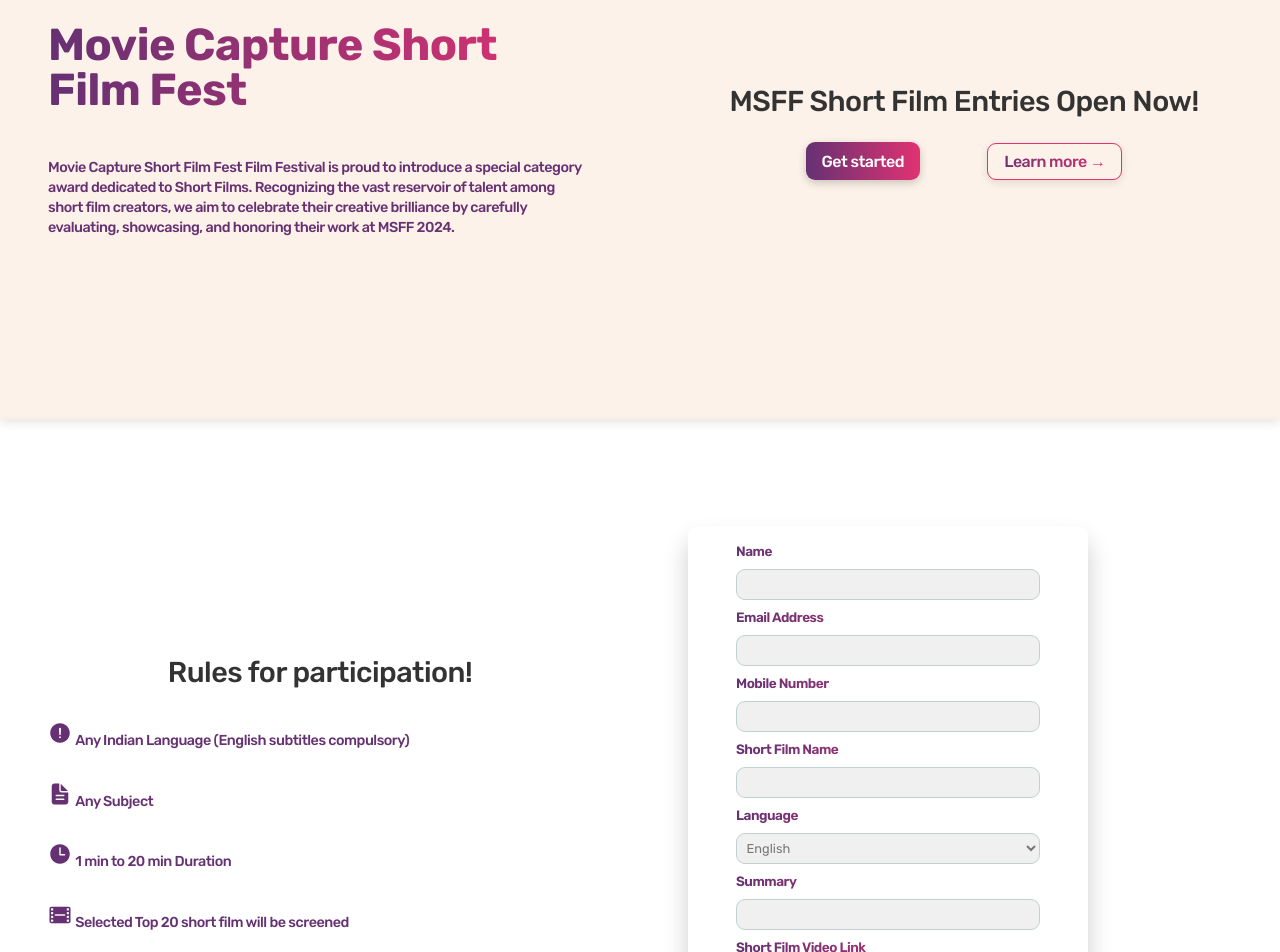
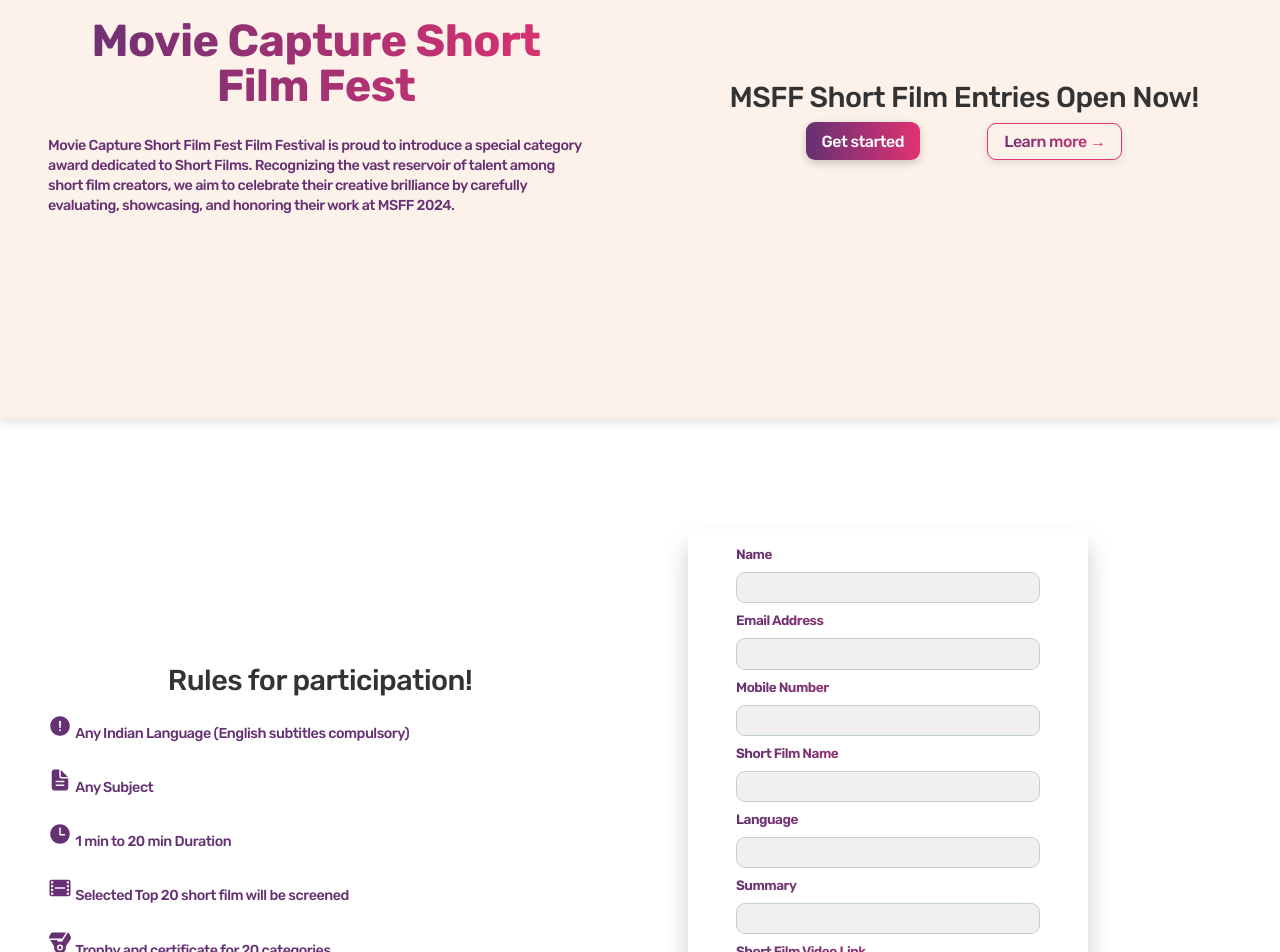
Before and after one commit to ShilpiParashar/MSFF_PROJECT, a React (Create React App) app in the folder frontend/: page / in a window 1280 px wide. Shown: the part 180-1132 px from the top of the page. Built offline with nearby package versions, Linux system fonts and the light colour scheme.

Commit message:
Participants list page added

```diff
--- a/frontend/public/index.html
+++ b/frontend/public/index.html
@@ -29,6 +29,19 @@
       href="https://cdnjs.cloudflare.com/ajax/libs/ionicons/5.4.0/ionicons.min.css"
     />
 
+    <link
+      href="https://cdn.jsdelivr.net/npm/bootstrap@5.0.2/dist/css/bootstrap.min.css"
+      rel="stylesheet"
+      integrity="sha384-EVSTQN3/azprG1Anm3QDgpJLIm9Nao0Yz1ztcQTwFspd3yD65VohhpuuCOmLASjC"
+      crossorigin="anonymous"
+    />
+
+    <script
+      src="https://cdn.jsdelivr.net/npm/bootstrap@5.3.3/dist/js/bootstrap.bundle.min.js"
+      integrity="sha384-YvpcrYf0tY3lHB60NNkmXc5s9fDVZLESaAA55NDzOxhy9GkcIdslK1eN7N6jIeHz"
+      crossorigin="anonymous"
+    ></script>
+
     <!--
       Notice the use of %PUBLIC_URL% in the tags above.
       It will be replaced with the URL of the `public` folder during the build.
--- a/frontend/src/pages/MainPage.module.css
+++ b/frontend/src/pages/MainPage.module.css
@@ -13,12 +13,12 @@
   color: #653173;
   margin-bottom: 0.5rem;
   font-weight: 410;
+  justify-content: baseline;
 }
 .textbox h1 {
   font-size: 2.8rem;
   line-height: 1;
   font-weight: 800;
-  color: #333;
   background: linear-gradient(90deg, #653173, #e13272);
   -webkit-background-clip: text;
   color: transparent;
@@ -37,12 +37,6 @@
   text-align: center;
 }
 
-.small {
-  font-size: 1.2rem;
-  color: #66c873;
-  font-weight: 450;
-  line-height: 1.2;
-}
 .container {
   width: 100%;
   /* padding: 0 3%; */
--- a/frontend/src/pages/ParticipantForm.js
+++ b/frontend/src/pages/ParticipantForm.js
@@ -171,22 +171,12 @@ const ParticipantForm = () => {
         </div>
         <div className={classes.control}>
           <label htmlFor="lng">Language</label>
-          <select
-            name="enteredlanguage"
-            id="lng"
-            defaultValue={"Select a Language"}
+          <input
+            name="enteredLng"
+            type="text"
+            id="Enter language"
             onChange={(e) => setlng(e.target.value)}
-          >
-            <option value="" disabled>
-              Select a language
-            </option>
-            <option value="english">English</option>
-            <option value="hindi">Hindi</option>
-            <option value="Kannada">Kannada </option>
-            <option value="Malayalam">Malayalam</option>
-            <option value="Tamil">Tamil</option>
-            <option value="Telegu">Telegu</option>
-          </select>
+          />
         </div>
         <div className={classes.control}>
           <label htmlFor="summary">Summary</label>
@@ -212,13 +202,6 @@ const ParticipantForm = () => {
         <div className={classes.actions}>
           <h2>Nomination Fees is &#8377; 2000/-</h2>
           <div className={styles.box}>
-            {/* <button
-              type="button"
-              className={styles.paybtn}
-              // onClick={paymentHandler}
-            >
-              Pay Now!
-            </button> */}
             <button className={`${styles.submitbtn} ${styles["btn--outline"]}`}>
               Submit
             </button>
--- a/frontend/src/pages/TablePage.js
+++ b/frontend/src/pages/TablePage.js
@@ -1,33 +1,50 @@
 import React from "react";
+import { useState } from "react";
+import axios from "axios";
 import classes from "./TablePage.module.css";
+
 const TablePage = () => {
+  const [data, setdata] = useState([]);
+
+  axios.get("http://localhost:4000/participants").then(
+    (response) => {
+      console.log(response);
+      setdata(response.data.data);
+    },
+    (err) => {
+      console.log(err);
+    }
+  );
+
   return (
     <div>
-      <h2>Paticipants Data</h2>
-      <table className="my-table">
+      <h1>Participants Data</h1>
+      <table class="table table-striped table-hover">
         <thead>
-          <tr>
+          <tr class="shadow-sm mb-5 bg-body rounded">
+            <th>#</th>
             <th>Name</th>
             <th>Email</th>
             <th>Phone no.</th>
             <th>Short Film Name</th>
             <th>Language</th>
             <th>Short Film Summary</th>
-            <th>Drive Link</th>
+            <th>Video Link</th>
           </tr>
         </thead>
         <tbody>
-          <tr>
-            <td>1</td>
-            <td>John</td>
-            <td>30</td>
-          </tr>
-          <tr>
-            <td>2</td>
-            <td>Jane</td>
-            <td>25</td>
-          </tr>
-          {/* Add more rows as needed */}
+          {data.map((participant, key) => (
+            <tr>
+              <td>{key + 1}</td>
+              <td>{participant.name}</td>
+              <td>{participant.mobileNumber}</td>
+              <td>{participant.email}</td>
+              <td>{participant.language}</td>
+              <td>{participant.shortFilmName}</td>
+              <td>{participant.shortFilmSummary}</td>
+              <td>{participant.driveLink}</td>
+            </tr>
+          ))}
         </tbody>
       </table>
     </div>
--- a/frontend/src/pages/TablePage.module.css
+++ b/frontend/src/pages/TablePage.module.css
@@ -1,23 +1,28 @@
-.my-table {
-  border-collapse: collapse;
-  width: 100%;
+td {
+  padding: 0.5rem 0;
+  font-size: 0.8rem;
+  line-height: 0.9;
+  color: #333;
+  margin-bottom: 0.5rem;
+  font-weight: 400;
 }
 
-.my-table th,
-.my-table td {
-  border: 1px solid #ddd;
-  padding: 8px;
-  text-align: left;
+h1 {
+  font-size: 1rem;
+  line-height: 1;
+  font-weight: 500;
+  padding: 0.7rem;
+  text-align: center;
+  color: #fff;
+  background: linear-gradient(90deg, #653173, #e13272);
 }
 
-.my-table th {
-  background-color: #f2f2f2;
+th {
+  font-weight: 500;
+  font-size: 0.9rem;
+  line-height: 1;
+  background: linear-gradient(90deg, #653173, #e13272);
+  -webkit-background-clip: text;
+  color: transparent;
+  padding: 0.5rem;
 }
-
-.my-table tr:nth-child(even) {
-  background-color: #f2f2f2;
-}
-
-.my-table tr:hover {
-  background-color: #ddd;
-}
```
Also changed, not shown: 2 other files (tests, documents, lock files or other folders).
